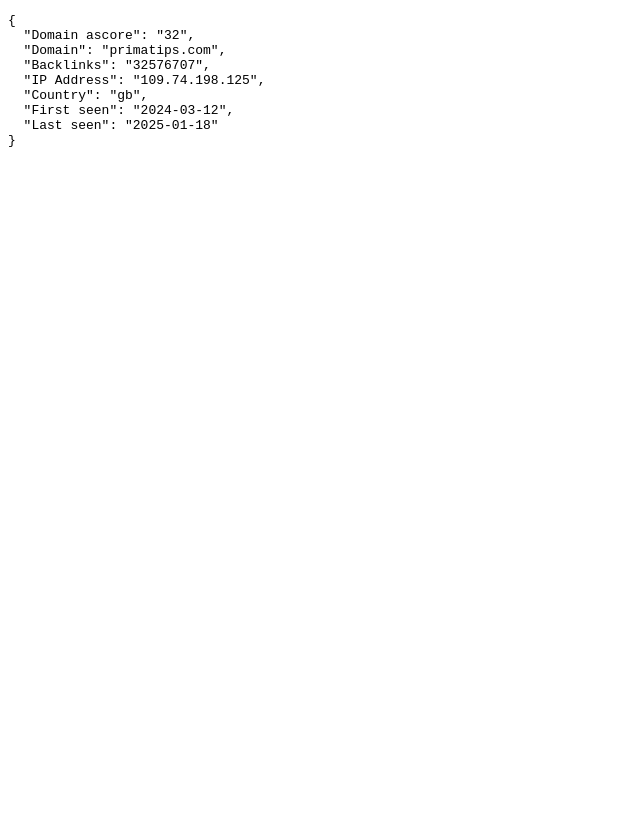
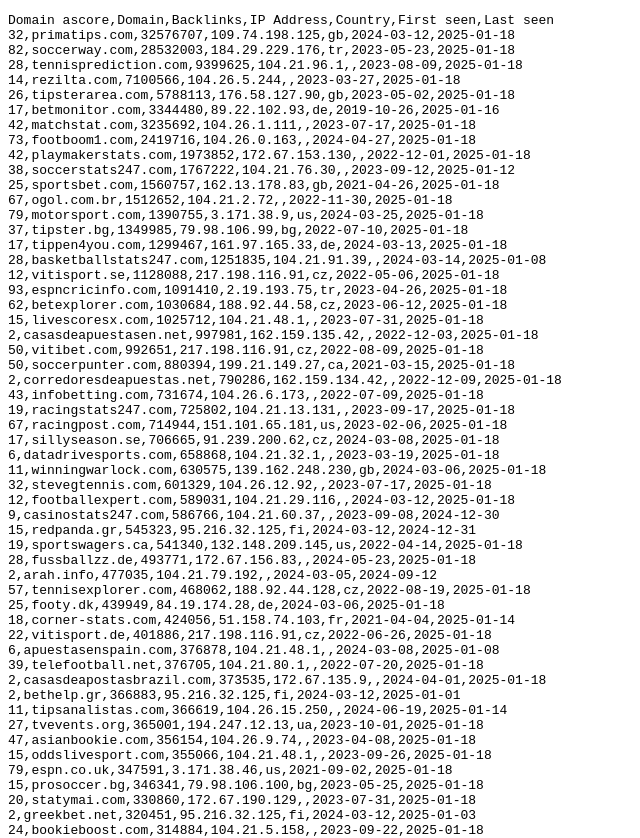
Before and after one commit to AbhinavVasudevan/dummydatafetch, a plain HTML site: page index.html in a window 1280 px wide. Shown: the top 838 px of the page, without its empty margins (0-640 px from the left). Before the commit the page ends 800 px from the top, so only its background shows below. Drawn offline with Linux system fonts and the light colour scheme.

Commit message:
Updated to display raw CSV format

```diff
--- a/index.html
+++ b/index.html
@@ -1,32 +1,23 @@
-<!-- index.html -->
 <!DOCTYPE html>
 <html>
 <head>
     <title>Domain Data API</title>
     <script>
-        // This function will handle redirecting to the data
         window.onload = function() {
-            const params = new URLSearchParams(window.location.search);
-            if (params.get('format') === 'csv') {
-                window.location.href = 'data.csv';
-            } else {
-                fetch('data.csv')
-                    .then(response => response.text())
-                    .then(csv => {
-                        const lines = csv.split('\n');
-                        const headers = lines[0].split(',');
-                        const data = lines[1].split(',');
-
-                        const result = {};
-                        headers.forEach((header, index) => {
-                            result[header] = data[index];
-                        });
-
-                        document.getElementById('data').textContent = JSON.stringify(result, null, 2);
-                    });
-            }
+            fetch('data.csv')
+                .then(response => response.text())
+                .then(csv => {
+                    document.getElementById('data').textContent = csv;
+                });
         }
     </script>
+    <style>
+        pre {
+            white-space: pre-wrap;
+            word-wrap: break-word;
+            font-family: monospace;
+        }
+    </style>
 </head>
 <body>
     <pre id="data"></pre>
```
